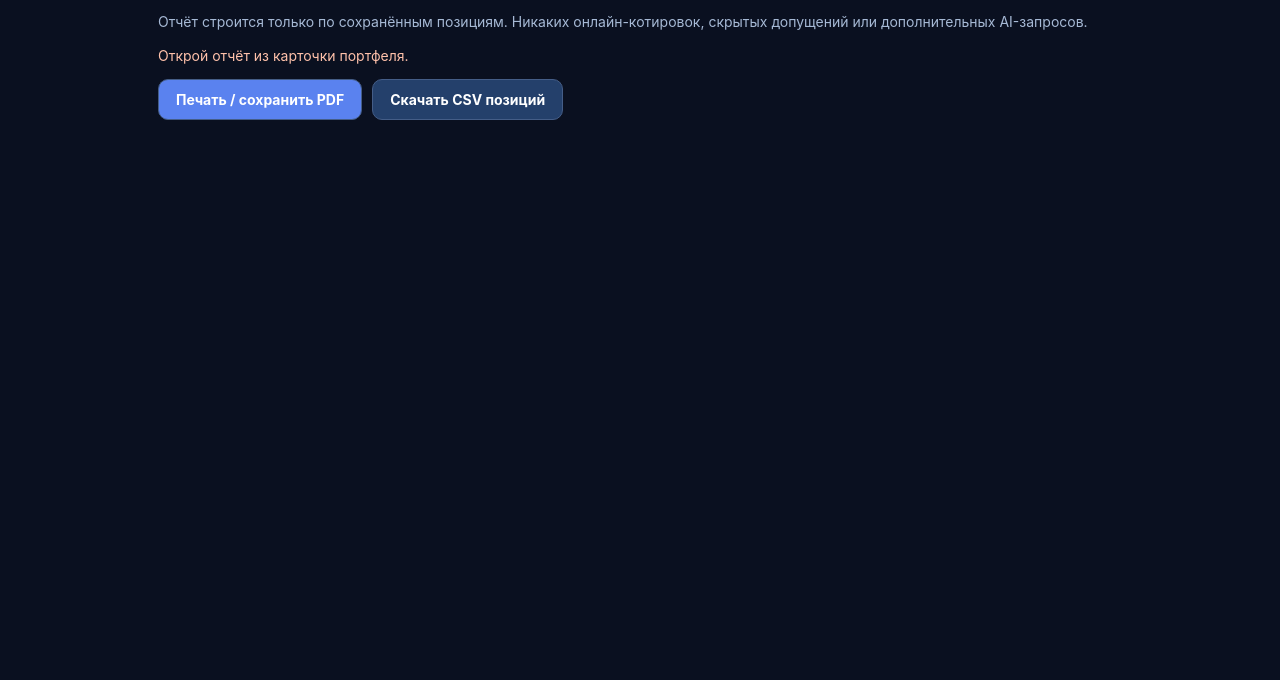
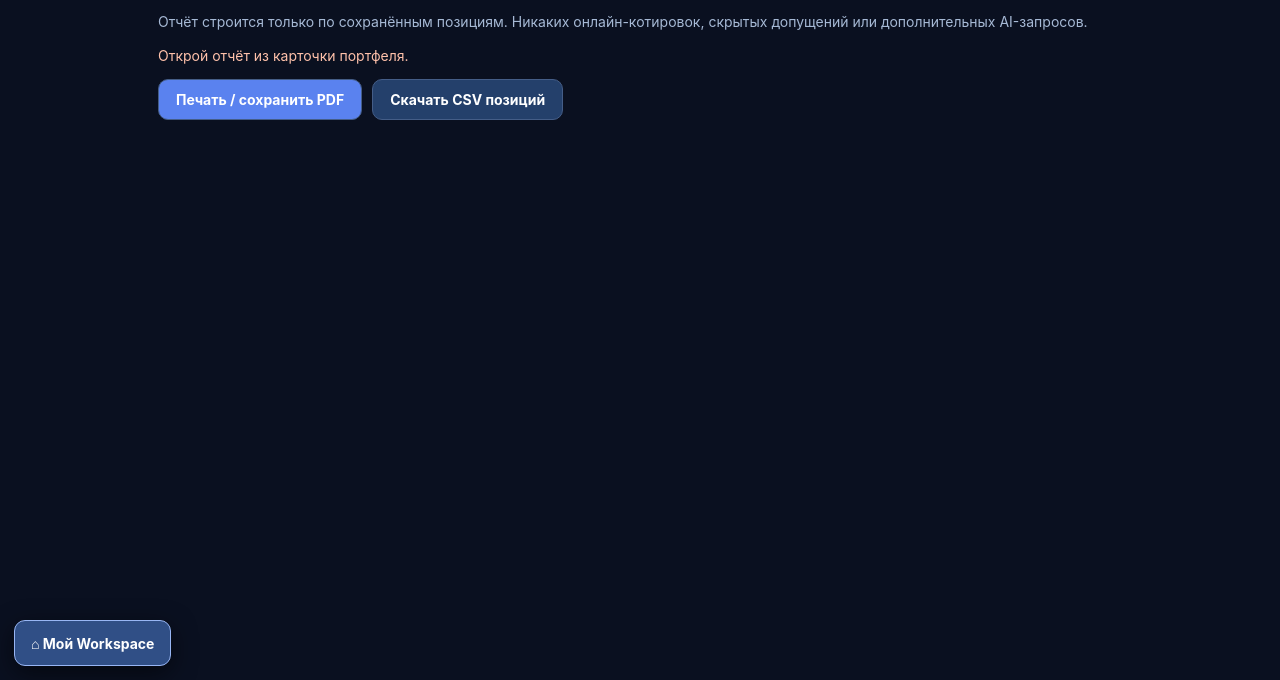
Before and after one commit to ablaiskiy5/advisor-ai-website, a plain HTML site: page portfolio-report.html in a window 1280 px wide. Shown: the part 120-800 px from the top of the page. Drawn offline with nearby package versions, Linux system fonts and the light colour scheme.

Commit message:
ux: keep Workspace entry visible on every tool page

```diff
--- a/portfolio-report.html
+++ b/portfolio-report.html
@@ -15,7 +15,7 @@ h1{font-size:32px;margin:24px 0 6px}h2{font-size:18px;margin:0 0 14px}.sub{color
 @media(max-width:720px){main{padding:19px 12px 45px}h1{font-size:25px}.grid{grid-template-columns:repeat(2,minmax(0,1fr))}.panel{padding:15px}.tile strong{font-size:17px}}
 @media print{@page{size:A4;margin:16mm} :root{font:10pt Arial,sans-serif;color:#101827;background:white;color-scheme:light}body{background:white;color:#101827}main{width:auto;max-width:none;padding:0}.no-print{display:none!important}#report{display:block!important}.panel{border:1px solid #ced5df;background:white;break-inside:avoid;margin:14px 0;padding:13px}.grid{gap:6px}.tile{background:white;border:1px solid #c8d0dd;padding:10px}.tile small{color:#526278}.tile strong{font-size:16px}th,td{border-color:#d7dee8;color:#111}th{color:#35445d}h1{font-size:23px;margin:10px 0}.sub,.foot{color:#526278}.notice{background:white;color:#333;border:1px solid #bbb}.tablewrap{overflow:visible}table{font-size:9pt}tr{break-inside:avoid}}
 @media print{body.report-session-ended #report{display:none!important}}
-</style></head><body><main>
+a.workspace-dock{position:fixed;left:14px;bottom:14px;z-index:999;display:inline-flex;align-items:center;min-height:46px;padding:10px 16px;border-radius:11px;border:1px solid #98b6f4;background:#304f86;color:#fff!important;text-decoration:none;font-weight:750;box-shadow:0 7px 25px #0008}a.workspace-dock:hover{background:#4168a6}a.workspace-dock:focus-visible{outline:3px solid #dbe8ff;outline-offset:3px}@media(max-width:600px){a.workspace-dock{position:sticky;display:flex;top:0;left:0;bottom:auto;width:100%;justify-content:center;border-radius:0;border-left:0;border-right:0;box-shadow:0 4px 18px #0009}}@media print{a.workspace-dock{display:none!important}}</style></head><body><a href="./workspace.html" class="workspace-dock" aria-label="Вернуться в мой Workspace">⌂ Мой Workspace</a><main>
 <div class="header no-print"><div class="brand">◈ Advisor <span>AI</span></div><a id="back" href="./workspace.html">← К карточке кейса</a></div>
 <div class="no-print"><h1>Отчёт по портфелю</h1><p class="sub">Отчёт строится только по сохранённым позициям. Никаких онлайн-котировок, скрытых допущений или дополнительных AI-запросов.</p><p id="status">Загружаю портфель…</p><div class="actions"><button id="print" class="button primary" disabled>Печать / сохранить PDF</button><button id="download" class="button" disabled>Скачать CSV позиций</button></div></div>
 <article id="report" aria-label="Аналитический отчёт">
```
